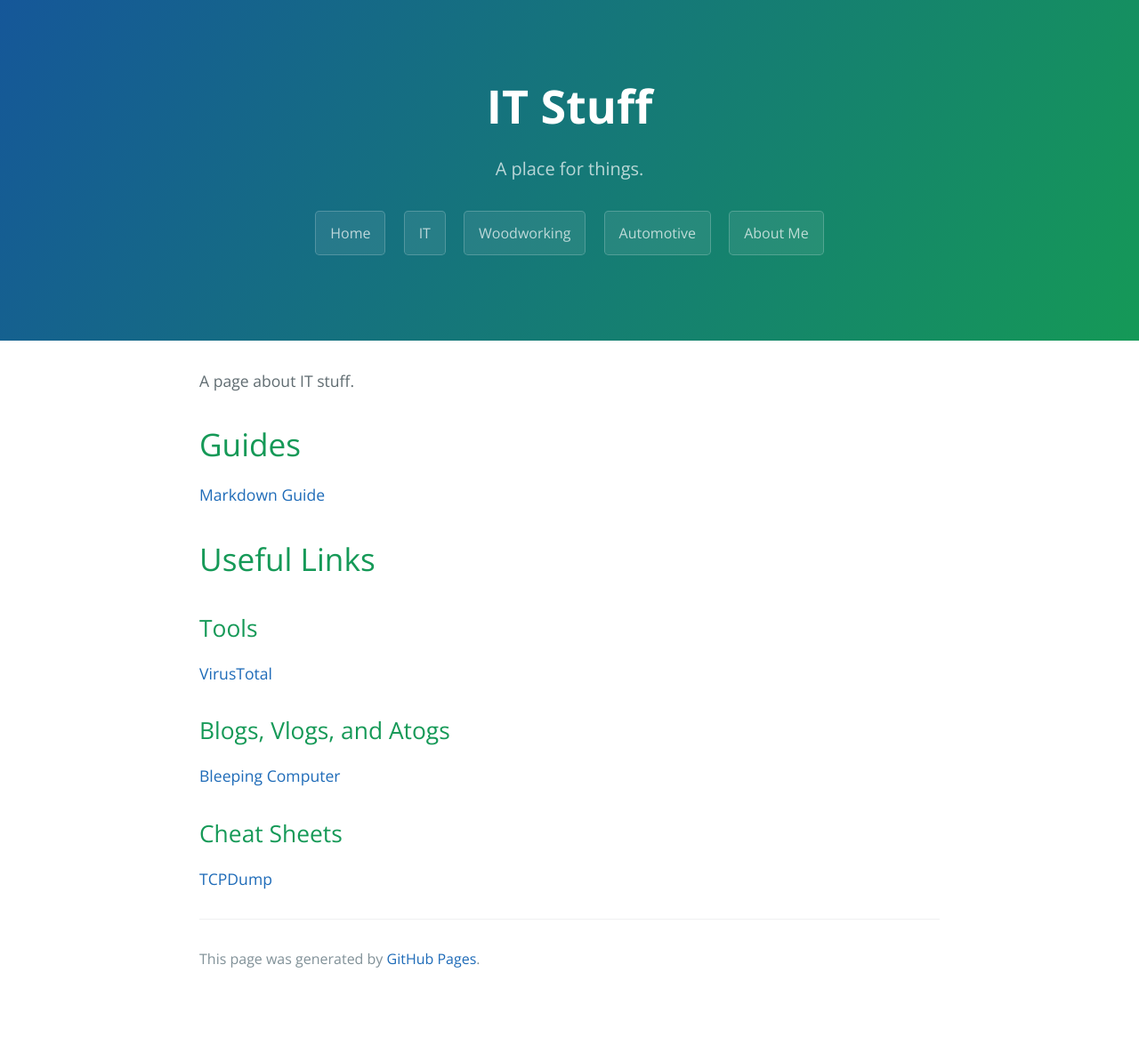
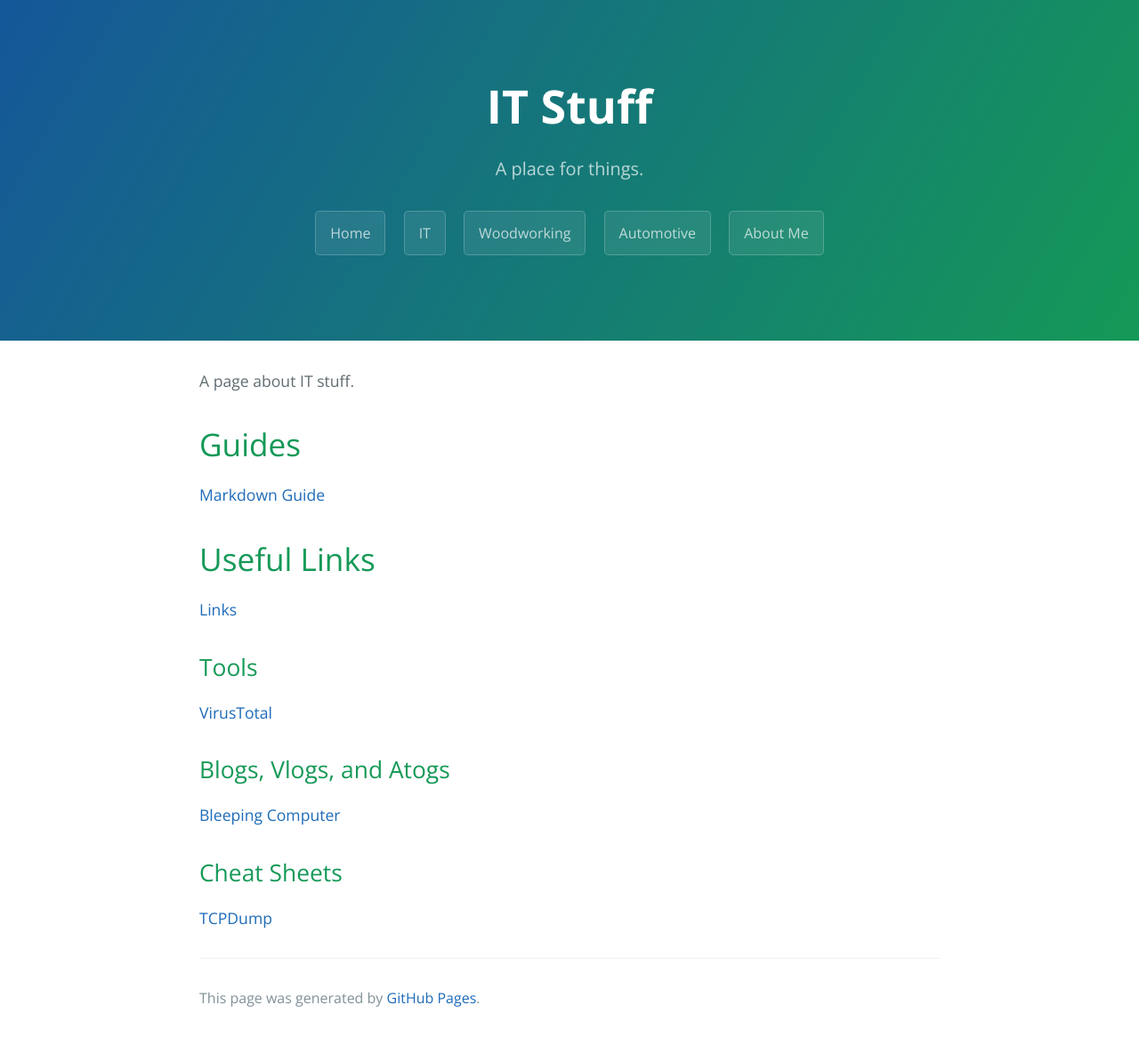
Before and after one commit to ognalysis/ognalysis.github.io, a Jekyll site: the page built from it/index.md, in a window 1280 px wide. Shown: the whole page at 89% size. Built offline with Jekyll 4.4.1, drawn with Linux system fonts in a browser that asks for light colours; before the commit the page ends 1122 px from its top, so only the background shows below that.

Commit message:
Update index.md

```diff
--- a/it/index.md
+++ b/it/index.md
@@ -9,6 +9,7 @@ A page about IT stuff.
 [Markdown Guide](/it/markdown_guide.html)
 
 # Useful Links
+[Links](/it/useful-links.html)
 ## Tools
 [VirusTotal](https://www.virustotal.com/)
 ## Blogs, Vlogs, and Atogs
```
